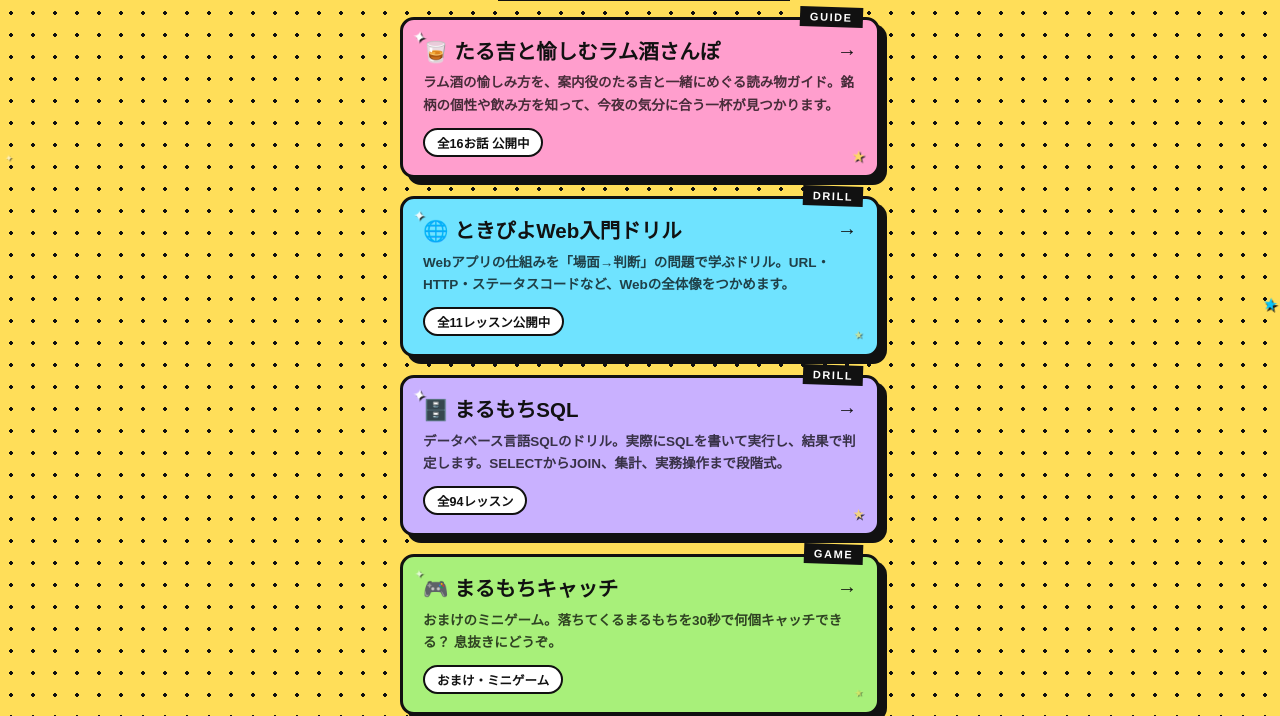
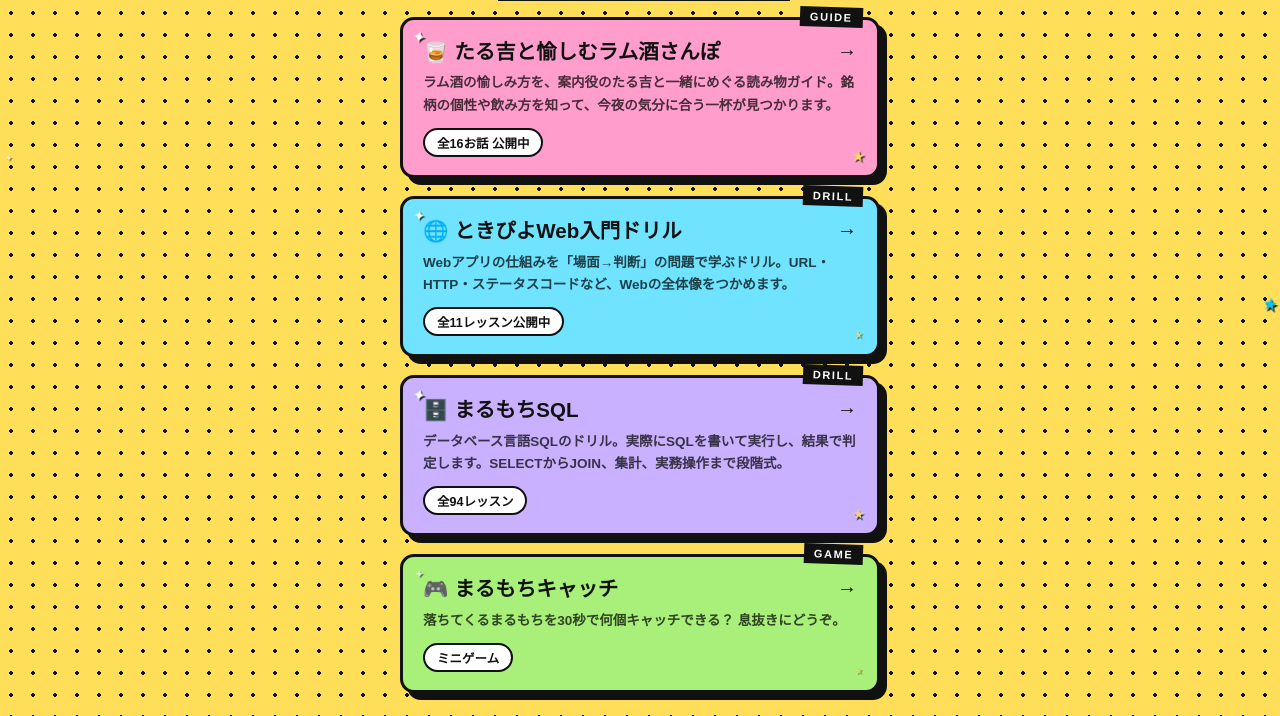
Before and after one commit to Tyrof/Tyrof.github.io, a plain HTML site: page index.html in a window 1280 px wide. Shown: the part 218-934 px from the top of the page. Drawn offline with Linux system fonts and the light colour scheme.

Commit message:
キャッチのカード文から「おまけ」表記を削除

```diff
--- a/index.html
+++ b/index.html
@@ -100,8 +100,8 @@
       <span class="tag">GAME</span>
       <span class="go">→</span>
       <div class="name">🎮 まるもちキャッチ</div>
-      <p class="desc">おまけのミニゲーム。落ちてくるまるもちを30秒で何個キャッチできる？ 息抜きにどうぞ。</p>
-      <span class="meta">おまけ・ミニゲーム</span>
+      <p class="desc">落ちてくるまるもちを30秒で何個キャッチできる？ 息抜きにどうぞ。</p>
+      <span class="meta">ミニゲーム</span>
     <span class="csp" style="top:8px; left:10px; font-size:15px; color:#fff; animation-delay:-1.5s;">✦</span><span class="csp" style="bottom:10px; right:12px; font-size:13px; color:#FFDE59; animation-delay:-2.2s;">★</span></a>
   </main>
   <div class="note">・すべて<strong>無料・登録不要</strong>です<br>・進捗はお使いの端末に<strong>自動で保存</strong>されます<br>・開くときにインターネット接続が必要です</div>
```
